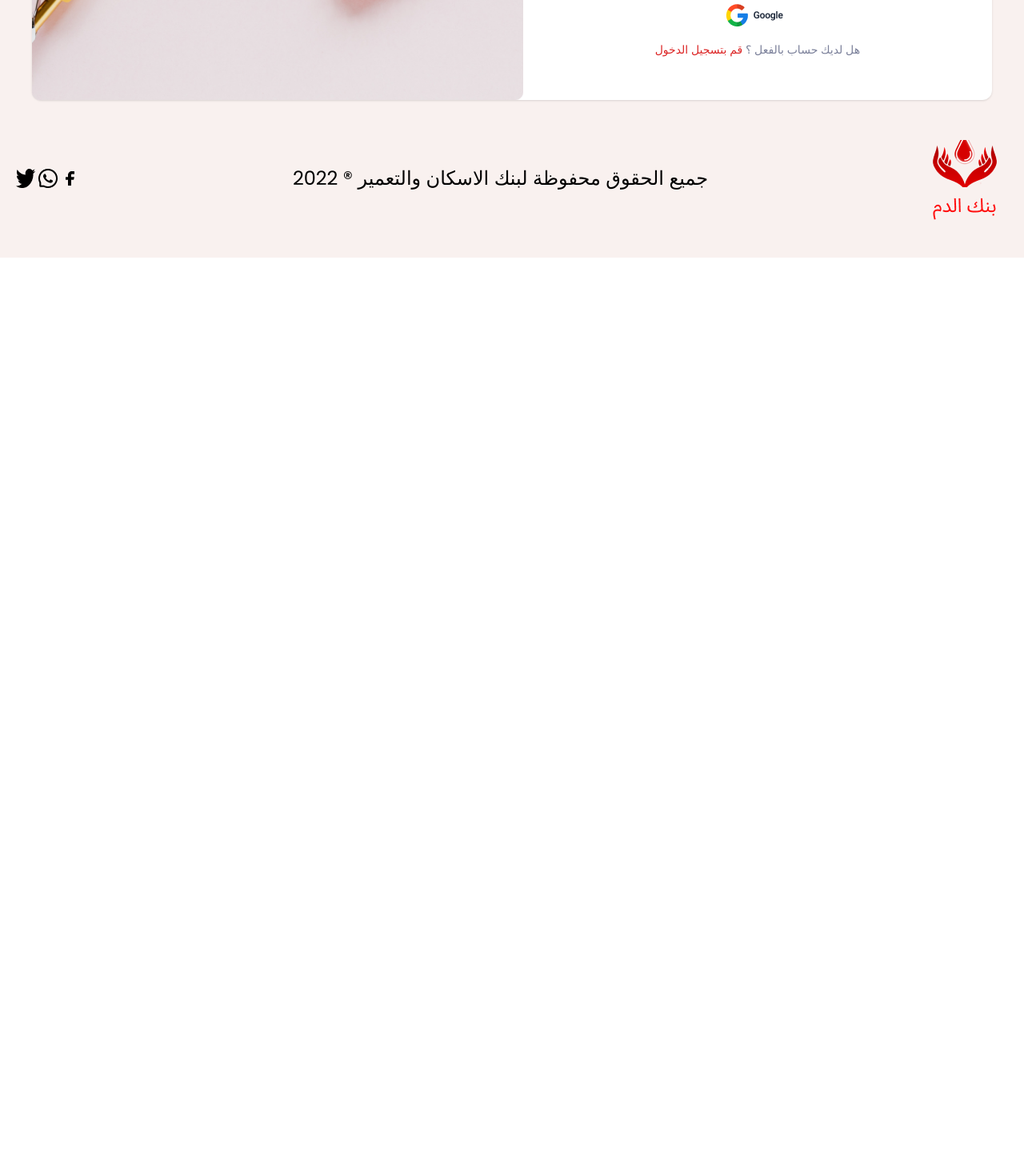
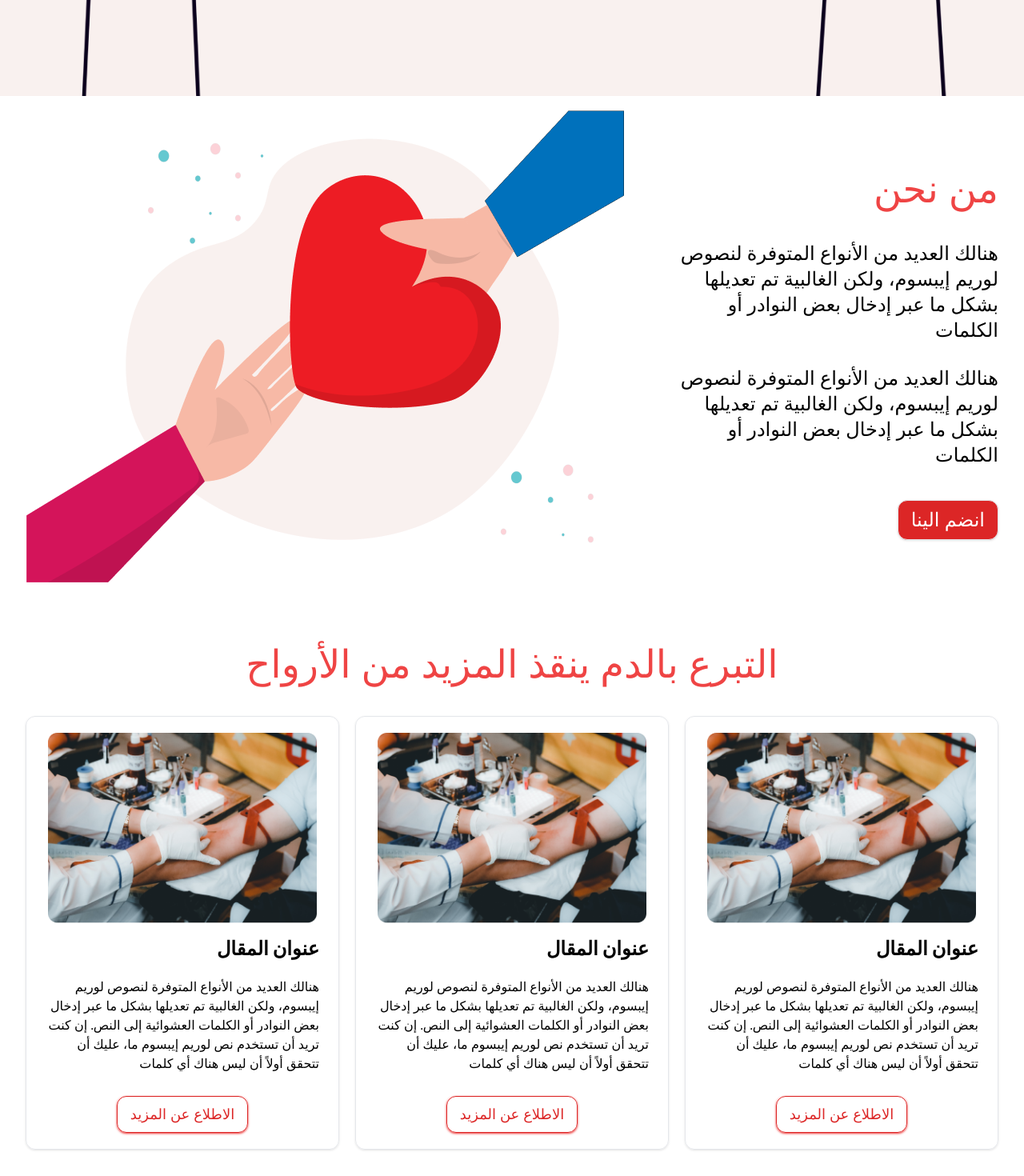
Before and after one commit to 1FaresKhalil/bloodBank, a React (Create React App) app in the folder Frontend/: page / in a window 1280 px wide. Shown: the part 680-2150 px from the top of the page at 80% size. Before the commit the page ends 1002 px from the top, so only its background shows below. Built offline with nearby package versions, Linux system fonts and the light colour scheme.

Commit message:
React Router added and internal navigation

```diff
--- a/Frontend/package.json
+++ b/Frontend/package.json
@@ -9,8 +9,10 @@
     "aos": "^2.3.4",
     "eslint": "8.22.0",
     "react": "^18.2.0",
+    "react-anchor-link-smooth-scroll": "^1.0.12",
     "react-dom": "^18.2.0",
     "react-icons": "^4.4.0",
+    "react-router-dom": "^6.4.0",
     "react-scripts": "5.0.1",
     "web-vitals": "^2.1.4"
   },
--- a/Frontend/src/App.js
+++ b/Frontend/src/App.js
@@ -1,12 +1,15 @@
+import { Route, Routes, BrowserRouter } from "react-router-dom";
 import LandingPage from "./Components/Pages/LandingPage";
-import SignIn from "./Components/Pages/SignIn";
+import SignUp from "./Components/Pages/SignUp";
 
 const App = () => {
   return (
-    <>
-      {/* <LandingPage /> */}
-      <SignIn/>
-    </>
+    <BrowserRouter>
+      <Routes>
+        <Route index path="/" element={<LandingPage />} />
+        <Route index path="sign-up" element={<SignUp />} />
+      </Routes>
+    </BrowserRouter>
   );
 };
 
--- a/Frontend/src/Components/Layouts/LandingAbout.js
+++ b/Frontend/src/Components/Layouts/LandingAbout.js
@@ -13,6 +13,7 @@ const LandingAbout = () => {
   }, []);
   return (
     <div
+      id="about"
       data-aos="fade-up"
       className="container m-auto px-8 flex flex-col md:flex-row justify-between "
     >
--- a/Frontend/src/Components/Layouts/LandingArticales.js
+++ b/Frontend/src/Components/Layouts/LandingArticales.js
@@ -12,7 +12,7 @@ const LandingArticales = () => {
     });
   }, []);
   return (
-    <div data-aos="fade-up" className=" container mx-auto px-8">
+    <div id="blood" data-aos="fade-up" className=" container mx-auto px-8">
       <h2 className="text-center text-2xl md:text-3xlg lg:text-5xl text-red-500 my-5 lg:my-10">
         التبرع بالدم ينقذ المزيد من الأرواح
       </h2>
--- a/Frontend/src/Components/Layouts/LandingContact.js
+++ b/Frontend/src/Components/Layouts/LandingContact.js
@@ -12,6 +12,7 @@ const LandingContact = () => {
   }, []);
   return (
     <div
+      id="contact"
       data-aos="fade-up"
       style={{ backgroundImage: `url(${ContactImage})` }}
       className="min-h-[525px] mt-24 bg-no-repeat bg-cover bg-[position:left] "
--- a/Frontend/src/Components/Pages/LandingPage.js
+++ b/Frontend/src/Components/Pages/LandingPage.js
@@ -4,7 +4,7 @@ import LandingArticales from "../Layouts/LandingArticales";
 import LandingContact from "../Layouts/LandingContact";
 import Footer from "../UI/Footer";
 
-const landingPage = () => {
+const LandingPage = () => {
   return (
     <div>
       <LandingHeader />
@@ -15,4 +15,4 @@ const landingPage = () => {
     </div>
   );
 };
-export default landingPage;
+export default LandingPage;
--- a/Frontend/src/Components/Pages/SignIn.js
+++ b/Frontend/src/Components/Pages/SignUp.js
@@ -1,14 +1,14 @@
 import { useEffect } from "react";
 import AOS from "aos";
 import "aos/dist/aos.css";
-
+import { Link } from "react-router-dom";
 import Navbar from "../UI/LandingNavbar";
 import Footer from "../UI/Footer";
 import Logo from "../../Assets/images/Logo.png";
 import GoogleIcon from "../../Assets/images/google-ic.png";
 import SignImg from "../../Assets/images/sign-img.png";
 import InputLine from "../UI/InputLine";
-const SignIn = () => {
+const SignUp = () => {
   useEffect(() => {
     AOS.init({
       duration: 2000,
@@ -81,15 +81,14 @@ const SignIn = () => {
             <button className="contained-btn w-full ">انشاء حساب</button>
             <div className="flex flex-col items-center gap-4">
               <span className="pt-5">او</span>
-              <a href="/">
+              <button>
                 <img src={GoogleIcon} alt="google-icon" />
-              </a>
+              </button>
               <p className="text-[#7B809A] text-[14px] pb-4">
-                هل لديك حساب بالفعل ؟{" "}
-                <a className="text-red-600" href="/">
-                  {" "}
+                هل لديك حساب بالفعل ؟
+                <Link to={"sign-in"} className="text-red-600">
                   قم بتسجيل الدخول
-                </a>
+                </Link>
               </p>
             </div>
           </div>
@@ -103,4 +102,4 @@ const SignIn = () => {
   );
 };
 
-export default SignIn;
+export default SignUp;
--- a/Frontend/src/Components/UI/Footer.js
+++ b/Frontend/src/Components/UI/Footer.js
@@ -1,3 +1,5 @@
+import { Link } from "react-router-dom";
+
 import logo from "../../Assets/images/Logo.png";
 import facebookIcon from "../../Assets/images/fb.png";
 import whatsIcon from "../../Assets/images/whats.png";
@@ -13,9 +15,9 @@ const Footer = () => {
       </p>
       <ul className="flex justify-between gap-1">
         <li>
-          <a href="/">
+          <Link to={"/"}>
             <img src={facebookIcon} alt="facebook-logo" />
-          </a>
+          </Link>
         </li>
         <li className="">
           <a href="/">
--- a/Frontend/src/Components/UI/LandingNavbar.js
+++ b/Frontend/src/Components/UI/LandingNavbar.js
@@ -1,6 +1,8 @@
 import React from "react";
 import { useState } from "react";
 import { AiOutlineAlignLeft, AiOutlineClose } from "react-icons/ai";
+import AnchorLink from "react-anchor-link-smooth-scroll";
+import { Link } from "react-router-dom";
 import logo from "../../Assets/images/Logo.png";
 
 const LandingNavbar = (props) => {
@@ -17,9 +19,9 @@ const LandingNavbar = (props) => {
       } md:bg-transparent`}
     >
       <div>
-        <a href="/">
+        <Link to={"/"}>
           <img src={logo} alt="logo" />
-        </a>
+        </Link>
       </div>
 
       <div
@@ -52,19 +54,28 @@ const LandingNavbar = (props) => {
         md:pt-0"
         >
           <li className="text-5xl  md:text-xl">
-            <a className="md:p-4 py-2 block hover:text-red-600" href="/">
+            <AnchorLink
+              className="md:p-4 py-2 block hover:text-red-600"
+              href="#about"
+            >
               من نحن
-            </a>
+            </AnchorLink>
           </li>
           <li className="text-5xl  md:text-xl py-10 md:py-0">
-            <a className="md:p-4 py-2 block hover:text-red-600" href="/">
+            <AnchorLink
+              className="md:p-4 py-2 block hover:text-red-600"
+              href="#blood"
+            >
               عن الدم
-            </a>
+            </AnchorLink>
           </li>
           <li className="text-5xl  md:text-xl">
-            <a className="md:p-4 py-2 block hover:text-red-600" href="/">
+            <AnchorLink
+              className="md:p-4 py-2 block hover:text-red-600"
+              href="#contact"
+            >
               تواصل معنا
-            </a>
+            </AnchorLink>
           </li>
         </ul>
       </div>
@@ -73,12 +84,18 @@ const LandingNavbar = (props) => {
           !showMenu ? "hidden" : "w-full md:w-auto"
         }  flex flex-col md:flex-row md:flex  gap-4`}
       >
-        <button className="outlined-btn py-3 md:py-2 text-2xl sm:text-lg ">
+        <Link
+          to={"sign-in"}
+          className="outlined-btn py-3 md:py-2 text-2xl sm:text-lg "
+        >
           تسجيل الدخول
-        </button>
-        <button className="contained-btn py-3 md:py-2 text-2xl sm:text-lg">
-          حساب جديد{" "}
-        </button>
+        </Link>
+        <Link
+          to={"sign-up"}
+          className="contained-btn py-3 md:py-2 text-2xl sm:text-lg"
+        >
+          حساب جديد
+        </Link>
       </div>
     </nav>
   );
```
Also changed, not shown: 1 other file (tests, documents, lock files or other folders).
